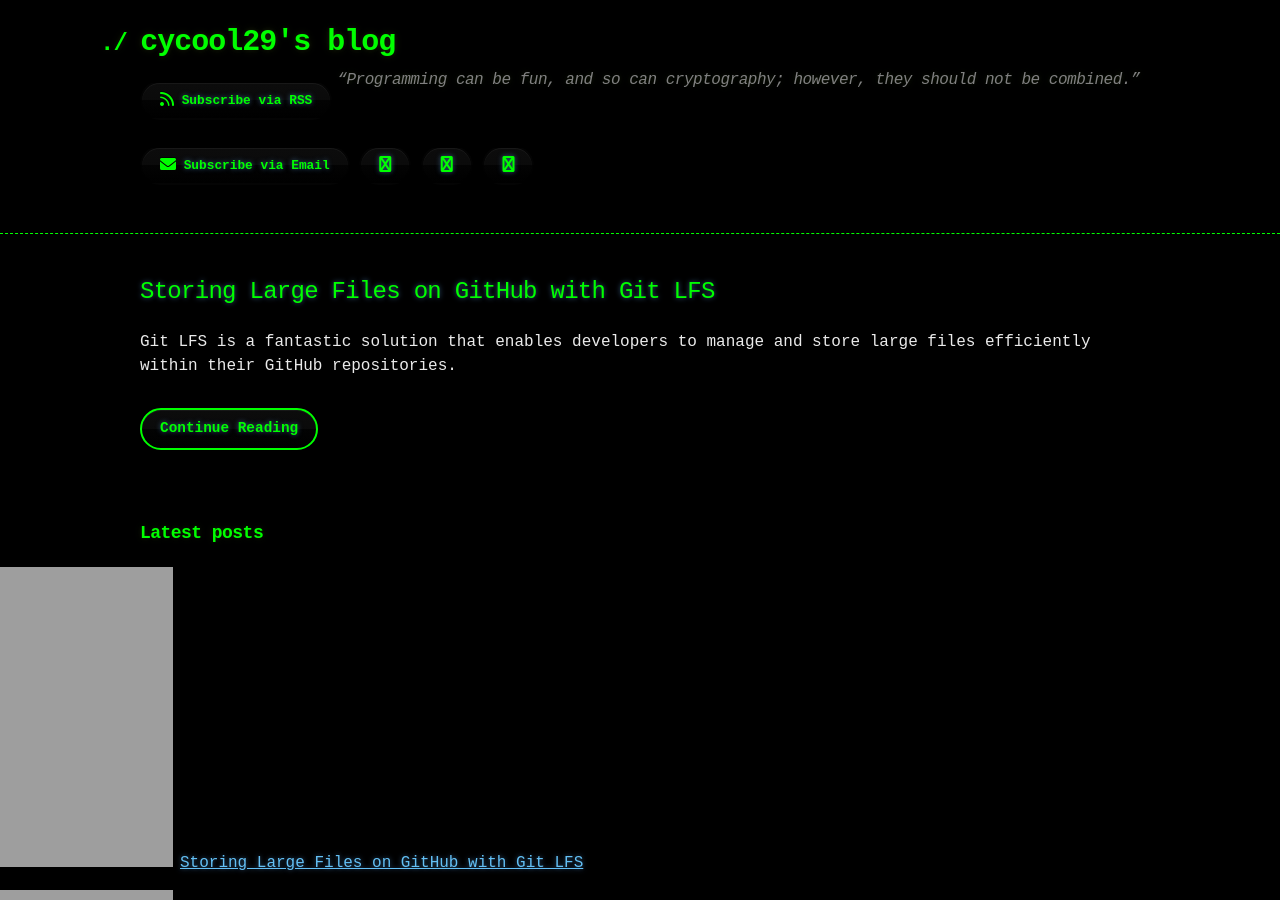
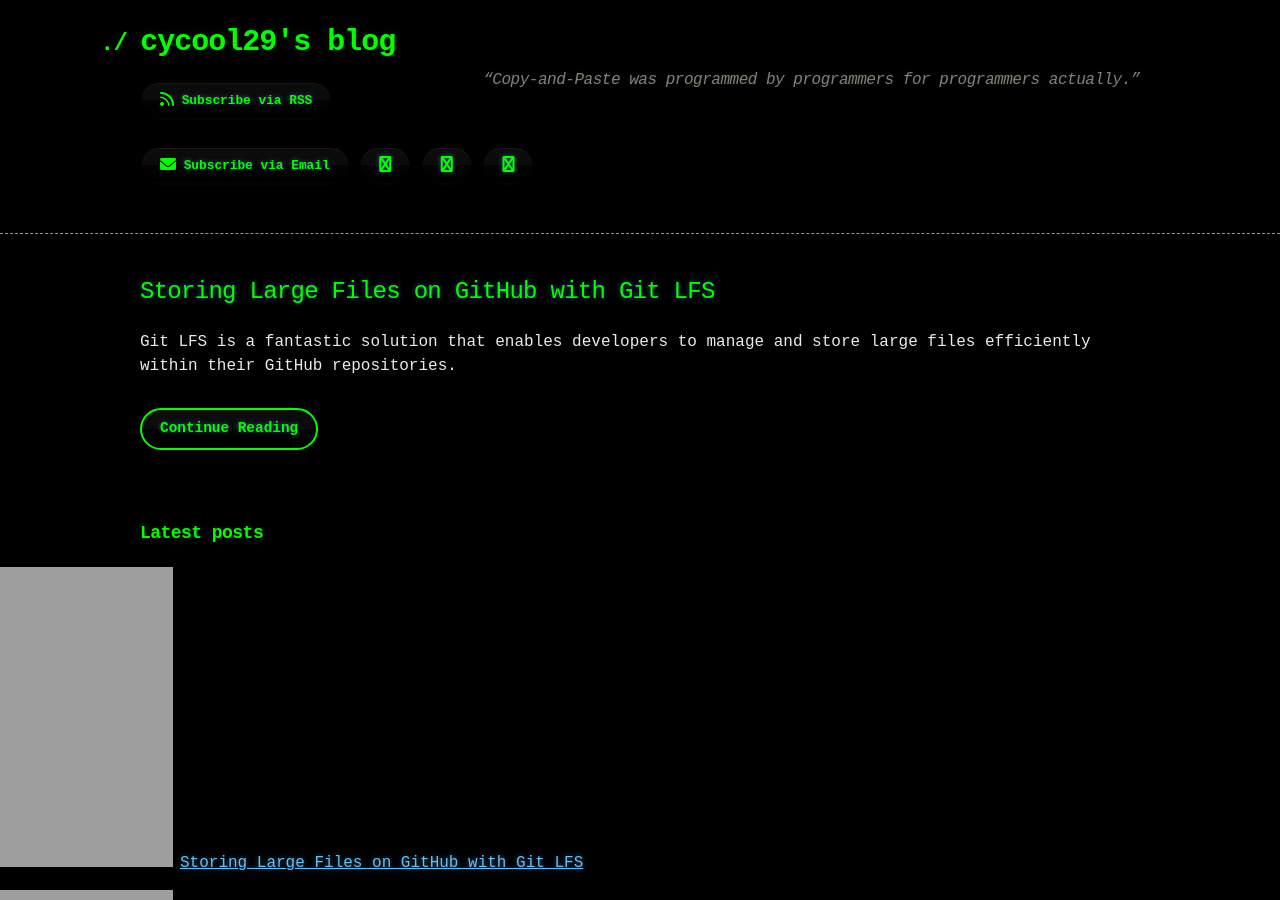
Before and after one commit to cycool29/cycool29.github.io, a Jekyll site: the page built from index.md, in a window 1280 px wide and 900 px high. Built offline with Jekyll 4.4.1, drawn with Linux system fonts in a browser that asks for light colours; a style sheet for code colours, icons or effects is not loaded.

Commit message:
Update quotes

```diff
--- a/_config.yml
+++ b/_config.yml
@@ -1,5 +1,5 @@
 title: cycool29's blog
-description: "“Programming can be fun, and so can cryptography; however, they should not be combined.” "
+description: "“Copy-and-Paste was programmed by programmers for programmers actually.” "
 bio: A high school student. Intermediate in Python, Git, Bash. Learning JavaScript. He/Him. "
 author: cycool29
 url: https://cycool29.github.io
```
